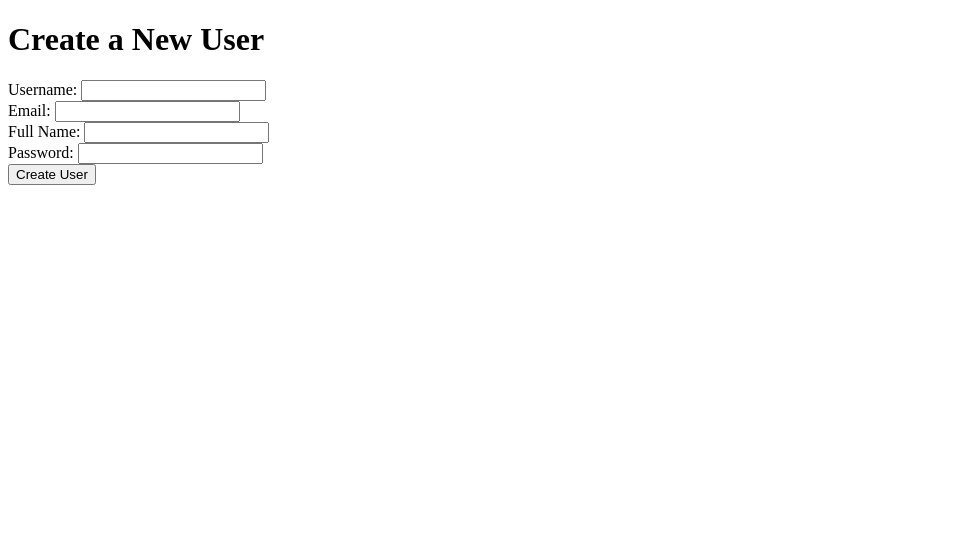
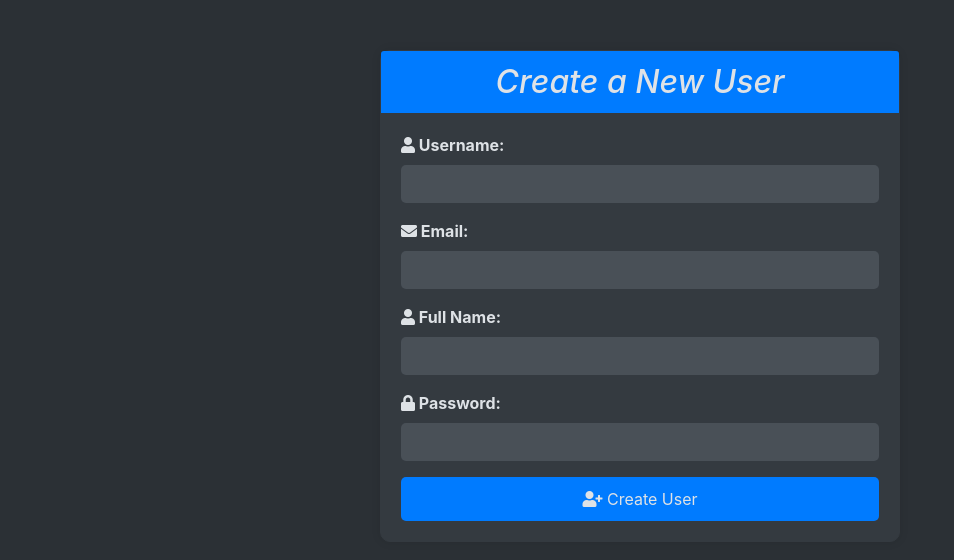
Before and after one commit to alokshandilya/chat-cuisine, a FastAPI app: template templates/create_user.html in a window 1280 px wide. Shown: the top 560 px of the page, without its empty margins (0-954 px from the left). Run offline with FastAPI, Linux system fonts and the light colour scheme; the template is opened without the code that fills it, so the values that code supplies are empty; some libraries are stand-ins or nearby versions.

Commit message:
improve create_user
- bootstrap

```diff
--- a/templates/create_user.html
+++ b/templates/create_user.html
@@ -1,20 +1,110 @@
 <!DOCTYPE html>
 <html>
+
 <head>
-    <title>Create User</title>
+  <title>Create User</title>
+  <!-- Bootstrap CSS -->
+  <link href="https://maxcdn.bootstrapcdn.com/bootstrap/4.5.2/css/bootstrap.min.css" rel="stylesheet">
+  <!-- Font Awesome -->
+  <link rel="stylesheet" href="https://cdnjs.cloudflare.com/ajax/libs/font-awesome/5.15.4/css/all.min.css">
+  <style>
+    /* Additional styling */
+    body {
+      background-color: #2B3035;
+      color: #DEE2E6;
+    }
+
+    .container {
+      margin-top: 50px;
+      width: 550px;
+    }
+
+    .card {
+      background-color: #343a40;
+      border-color: #343a40;
+      /* Same color as background for borderless effect */
+      border-radius: 10px;
+      box-shadow: 0 0 10px rgba(0, 0, 0, 0.1);
+    }
+
+    .card-header {
+      background-color: #007bff;
+      color: #DEE2E6;
+      border-bottom: none;
+      /* Remove default border-bottom */
+      border-top-left-radius: 10px;
+      /* Adjust border radius for the header */
+      border-top-right-radius: 10px;
+    }
+
+    .card-body {
+      padding: 20px;
+    }
+
+    label {
+      font-weight: bold;
+    }
+
+    input[type="text"],
+    input[type="email"],
+    input[type="password"] {
+      color: #DEE2E6;
+      background-color: #495057;
+      border: none;
+      border-radius: 5px;
+      padding: 8px;
+    }
+
+    button[type="submit"] {
+      background-color: #007bff;
+      color: #DEE2E6;
+      border: none;
+      padding: 10px 20px;
+      border-radius: 5px;
+      cursor: pointer;
+      width: 100%;
+    }
+
+    button[type="submit"]:hover {
+      background-color: #0056b3;
+    }
+  </style>
 </head>
+
 <body>
-    <h1>Create a New User</h1>
-    <form method="post">
-        <label for="username">Username:</label>
-        <input type="text" id="username" name="username"><br>
-        <label for="email">Email:</label>
-        <input type="email" id="email" name="email"><br>
-        <label for="full_name">Full Name:</label>
-        <input type="text" id="full_name" name="full_name"><br>
-        <label for="password">Password:</label>
-        <input type="password" id="password" name="password"><br>
-        <button type="submit">Create User</button>
-    </form>
+  <div class="container">
+    <div class="card">
+      <div class="card-header">
+        <h2 class="text-center mb-0"><em>Create a New User</em></h2>
+      </div>
+      <div class="card-body">
+        <form method="post">
+          <div class="form-group">
+            <label for="username"><i class="fas fa-user"></i> Username:</label>
+            <input type="text" class="form-control" id="username" name="username">
+          </div>
+          <div class="form-group">
+            <label for="email"><i class="fas fa-envelope"></i> Email:</label>
+            <input type="email" class="form-control" id="email" name="email">
+          </div>
+          <div class="form-group">
+            <label for="full_name"><i class="fas fa-user"></i> Full Name:</label>
+            <input type="text" class="form-control" id="full_name" name="full_name">
+          </div>
+          <div class="form-group">
+            <label for="password"><i class="fas fa-lock"></i> Password:</label>
+            <input type="password" class="form-control" id="password" name="password">
+          </div>
+          <button type="submit" class="btn btn-primary"><i class="fas fa-user-plus"></i> Create User</button>
+        </form>
+      </div>
+    </div>
+  </div>
+
+  <!-- Bootstrap JS and dependencies -->
+  <script src="https://code.jquery.com/jquery-3.5.1.slim.min.js"></script>
+  <script src="https://cdn.jsdelivr.net/npm/@popperjs/core@2.9.2/dist/umd/popper.min.js"></script>
+  <script src="https://maxcdn.bootstrapcdn.com/bootstrap/4.5.2/js/bootstrap.min.js"></script>
 </body>
+
 </html>
```
